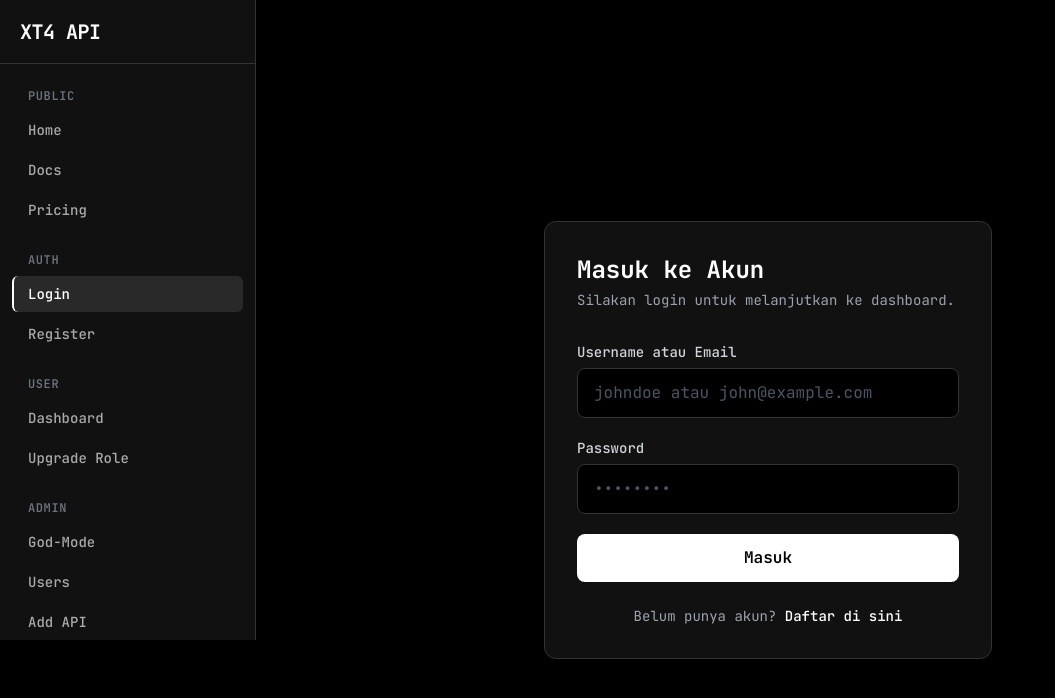
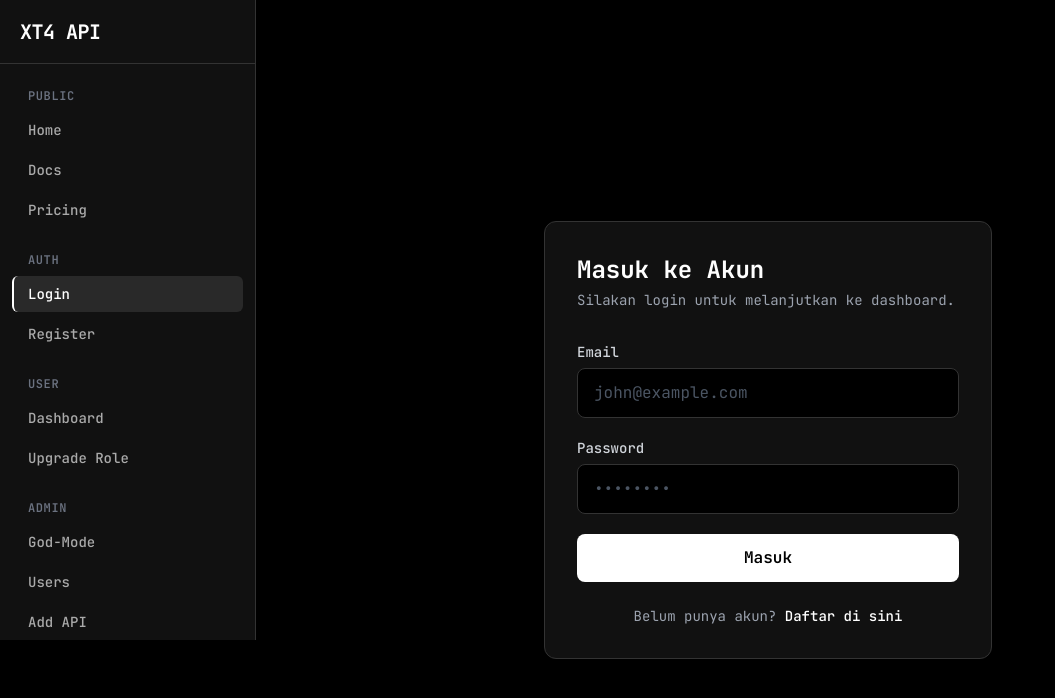
Before and after one commit to Wynames/rest-api, a Next.js app: page /login in a window 1280 px wide. Shown: the top 698 px of the page, without its empty margins (0-1055 px from the left). Built offline with nearby package versions, Linux system fonts and the light colour scheme.

Commit message:
Update page.jsx

```diff
--- a/app/(auth)/login/page.jsx
+++ b/app/(auth)/login/page.jsx
@@ -1,7 +1,56 @@
-// app/(auth)/login/page.jsx
+'use client';
+
+import { useState } from 'react';
+import { useRouter } from 'next/navigation';
 import Link from 'next/link';
+import { supabase } from '@/lib/supabase';
 
 export default function LoginPage() {
+  const router = useRouter();
+  const [formData, setFormData] = useState({
+    email: '',
+    password: '',
+  });
+  const [error, setError] = useState('');
+  const [loading, setLoading] = useState(false);
+
+  const handleChange = (e) => {
+    setFormData({ ...formData, [e.target.name]: e.target.value });
+  };
+
+  const handleSubmit = async (e) => {
+    e.preventDefault();
+    setError('');
+
+    const { email, password } = formData;
+
+    if (!email || !password) {
+      setError('Email dan password wajib diisi.');
+      return;
+    }
+
+    setLoading(true);
+
+    const { error: signInError } = await supabase.auth.signInWithPassword({
+      email,
+      password,
+    });
+
+    if (signInError) {
+      // Tampilkan error yang user-friendly
+      if (signInError.message.includes('Invalid login credentials')) {
+        setError('Email atau password salah.');
+      } else {
+        setError(signInError.message);
+      }
+      setLoading(false);
+      return;
+    }
+
+    // Login berhasil → redirect ke dashboard
+    router.push('/dashboard');
+  };
+
   return (
     <div className="flex min-h-screen items-center justify-center bg-black px-4">
       {/* Card Login */}
@@ -12,19 +61,28 @@ export default function LoginPage() {
           Silakan login untuk melanjutkan ke dashboard.
         </p>
 
+        {/* Error Message */}
+        {error && (
+          <div className="mb-4 rounded-lg border border-red-500/30 bg-red-900/20 p-3 text-sm text-red-300">
+            {error}
+          </div>
+        )}
+
         {/* Form */}
-        <form className="space-y-5">
-          {/* Username / Email */}
+        <form onSubmit={handleSubmit} className="space-y-5">
+          {/* Email */}
           <div>
-            <label htmlFor="username" className="block text-sm font-medium text-gray-300 mb-1.5">
-              Username atau Email
+            <label htmlFor="email" className="block text-sm font-medium text-gray-300 mb-1.5">
+              Email
             </label>
             <input
-              id="username"
-              name="username"
-              type="text"
+              id="email"
+              name="email"
+              type="email"
               required
-              placeholder="johndoe atau john@example.com"
+              placeholder="john@example.com"
+              value={formData.email}
+              onChange={handleChange}
               className="w-full rounded-lg border border-[#333333] bg-black px-4 py-3 text-white placeholder-gray-600 outline-none transition-colors focus:border-white focus:ring-1 focus:ring-white"
             />
           </div>
@@ -40,6 +98,8 @@ export default function LoginPage() {
               type="password"
               required
               placeholder="••••••••"
+              value={formData.password}
+              onChange={handleChange}
               className="w-full rounded-lg border border-[#333333] bg-black px-4 py-3 text-white placeholder-gray-600 outline-none transition-colors focus:border-white focus:ring-1 focus:ring-white"
             />
           </div>
@@ -47,9 +107,10 @@ export default function LoginPage() {
           {/* Tombol Masuk */}
           <button
             type="submit"
-            className="w-full rounded-lg bg-white px-4 py-3 font-semibold text-black transition-colors hover:bg-gray-200 focus:outline-none focus:ring-2 focus:ring-white focus:ring-offset-2 focus:ring-offset-black"
+            disabled={loading}
+            className="w-full rounded-lg bg-white px-4 py-3 font-semibold text-black transition-colors hover:bg-gray-200 focus:outline-none focus:ring-2 focus:ring-white focus:ring-offset-2 focus:ring-offset-black disabled:opacity-50 disabled:cursor-not-allowed"
           >
-            Masuk
+            {loading ? 'Memproses...' : 'Masuk'}
           </button>
         </form>
 
```
